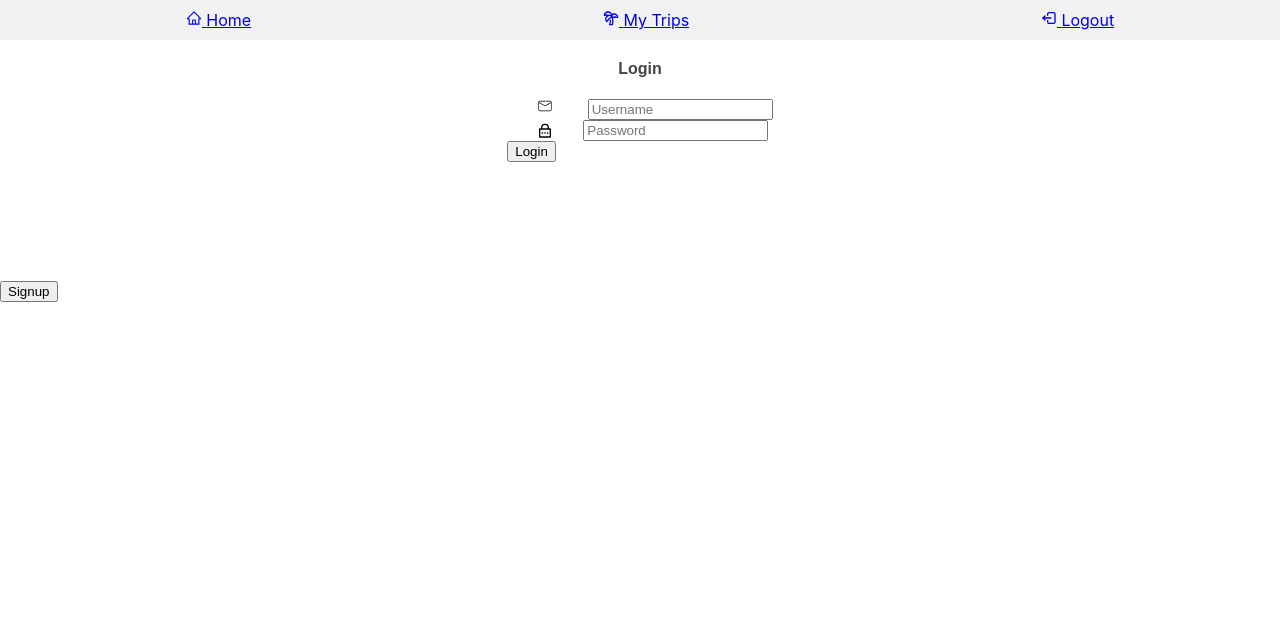
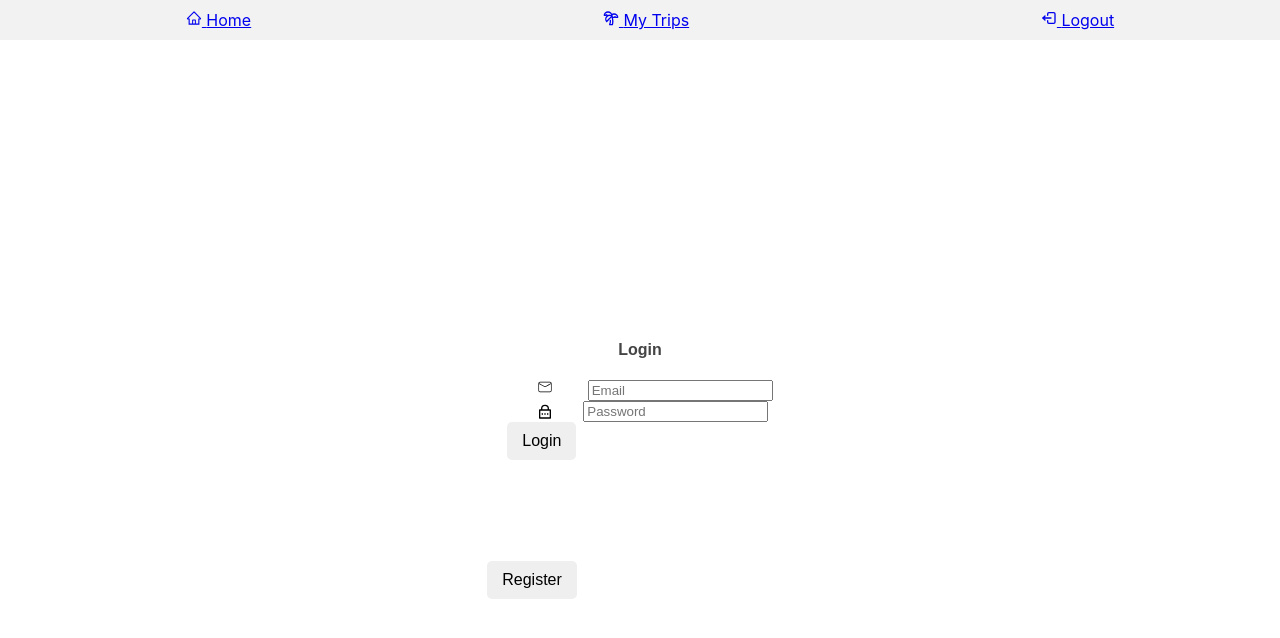
Before and after one commit to jliakim23/project3-frontend, a React (Create React App) app: page / in a window 1280 px wide. Shown: the top 638 px of the page. Built offline with nearby package versions, Linux system fonts and the light colour scheme.

Commit message:
login and signup are functional

```diff
--- a/src/pages/AuthPage/AuthPage.css
+++ b/src/pages/AuthPage/AuthPage.css
@@ -1,103 +1,54 @@
-/*
-.container{
-    display: flex;
-    flex-direction: column;
-    margin: auto;
-    margin-top: 200px;
-    width: 600px;
-    background-color: rgb(215, 215, 221);
-    padding-bottom: 30px;
-}
-
-
-.header {
+.auth-container {
     display: flex;
     flex-direction: column;
     align-items: center;
-    gap: 9px;
-    width: 100%;
-    margin-top: 30px;
-}
+    justify-content: center;
+    height: 100vh;
+  }
 
-.text{
-    color: rgb(138, 32, 105);
-    font-size: 48px;
-    font-weight: 700
-}
-
-.underline{
-    width: 61px;
-    height: 6px;
-    background-color: rgb(138, 32, 105);
-    border-radius: 9px;
-}
-
-.inputs{
-    margin-top: 55px;
-    display: flex;
-    flex-direction: column;
-    gap: 25px;
-}
-
-.input {
+  .auth-buttons-container {
     display: flex;
     align-items: center;
-    margin: auto;
-    width: 480px;
-    height: 80px;
-    background-color: rgb(199, 190, 177);
-    border-radius: 6px;
-}
+    margin-top: 10px;
+  }
 
-.input input{
-    height: 50px;
-    width: 400px;
-    background: transparent;
+  .auth-buttons button {
+    padding: 10px 15px;
     border: none;
-    outline: none;
-}
-.submit-container {
-    display: flex ;
-    gap: 30px;
-    margin: 60px auto;
-}
+    border-radius: 5px;
+    cursor: pointer;
+    font-size: 16px;
+    margin-right: 5px;
+  }
 
-.submit{
-    display: flex;
-    justify-content: center;
-    align-items: center;
-    width: 220px;
-    height: 59px;
-    background: rgb(116, 34, 34);
-    color: white;
-    border-radius:  50px;
-    font-size: 19px;
-    font-weight: 700;
-    cursor: pointer;
-}
+  .auth-buttons button:hover {
+    background-color: #a3b4c0;
+  }
 
-.gray{
-    background: #eaeaea;
-    color: #676767;
-}
-
-.modal {
-    display: none;
+  .modal-overlay {
+    background-color: rgba(0, 0, 0, 0.7);
     position: fixed;
     top: 0;
     left: 0;
     width: 100%;
     height: 100%;
-    background-color: rgba(0, 0, 0, 0.7);
+    display: flex;
+    align-items: center;
+    justify-content: center;
     z-index: 1;
-    display: flex;
-    justify-content: center;
-    align-items: center;
   }
 
   .modal-content {
-    background-color: white;
+    background-color: #fff;
     padding: 20px;
-    border-radius: 8px;
-    box-shadow: 0 4px 8px 0 rgba(0, 0, 0, 0.2);
-  } */
+    border-radius: 5px;
+    box-shadow: 0 0 10px rgba(0, 0, 0, 0.2);
+  }
+
+  .close-button {
+    position: absolute;
+    top: 10px;
+    right: 10px;
+    font-size: 24px;
+    cursor: pointer;
+  }
--- a/src/pages/AuthPage/AuthPage.jsx
+++ b/src/pages/AuthPage/AuthPage.jsx
@@ -1,22 +1,37 @@
-// import "./AuthPage.css";
 import React, { useState } from 'react';
 import Login from './Login';
 import Signup from './Signup';
-
+import './AuthPage.css';
 
 const AuthPage = () => {
   const [isSignupVisible, setSignupVisible] = useState(false);
+
   const toggleSignupForm = () => {
     setSignupVisible(!isSignupVisible);
   };
 
   return (
-    <div>
+    <div className="auth-container">
+       <div className="auth-buttons">
       <Login />
-      <button onClick={toggleSignupForm}>Signup</button>
-      {isSignupVisible && <Signup />}
+        {!isSignupVisible && (
+          <button onClick={toggleSignupForm}>Register</button>
+        )}
+   </div>
+
+      {isSignupVisible && (
+        <div className="modal-overlay">
+          <div className="modal-content">
+            <span className="close-button" onClick={toggleSignupForm}>
+              &times;
+            </span>
+            <Signup />
+
+          </div>
+        </div>
+      )}
     </div>
   );
 }
 
-export default AuthPage
+export default AuthPage;
--- a/src/pages/AuthPage/Login.jsx
+++ b/src/pages/AuthPage/Login.jsx
@@ -5,15 +5,17 @@ import { useNavigate } from 'react-router-dom'
 
 const Login = () => {
   const [formData, setFormData] = useState({
-    name: "",
+    email: "",
     password: "",
   });
 
   const [loginStatus, setLoginStatus] = useState(null);
   const navigate = useNavigate();
 
-  const handleFormSubmit = async () => {
-    const { name, password } = formData;
+  const handleFormSubmit = async (e) => {
+    e.preventDefault();
+
+    const { email, password } = formData;
 
     try {
       const response = await fetch("https://tripadvisor-backend.onrender.com/login", {
@@ -21,7 +23,7 @@ const Login = () => {
         headers: {
           "Content-Type": "application/json",
         },
-        body: JSON.stringify({ name, password }),
+        body: JSON.stringify({ email, password }),
       });
 
       if (response.ok) {
@@ -53,11 +55,11 @@ const Login = () => {
           <CiMail style={{ margin: "0px 30px" }} />{" "}
           <input
             type="text"
-            name="name"
-            placeholder="Username"
-            value={formData.name}
+            name="email"
+            placeholder="Email"
+            value={formData.email}
             onChange={(e) =>
-              setFormData({ ...formData, name: e.target.value })
+              setFormData({ ...formData, email: e.target.value })
             }
           />
         </div>
--- a/src/pages/AuthPage/Signup.jsx
+++ b/src/pages/AuthPage/Signup.jsx
@@ -26,7 +26,7 @@ const Signup = () => {
     });
 
     if (response.ok) {
-      setSignupStatus('Signup successful');
+      setSignupStatus('Now Login!');
     } else {
       setSignupStatus('Signup failed');
     }
```
